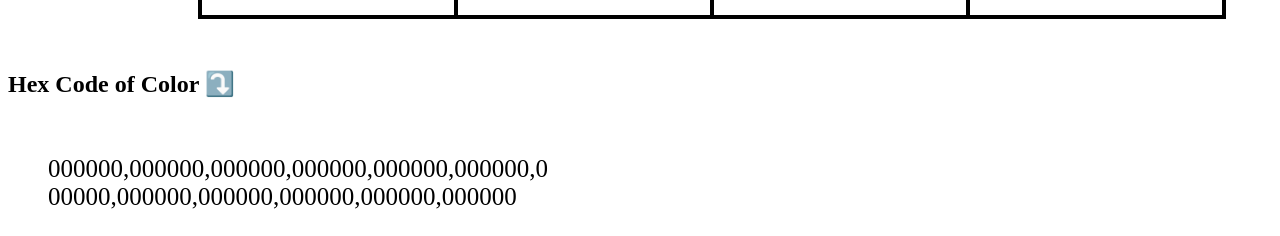
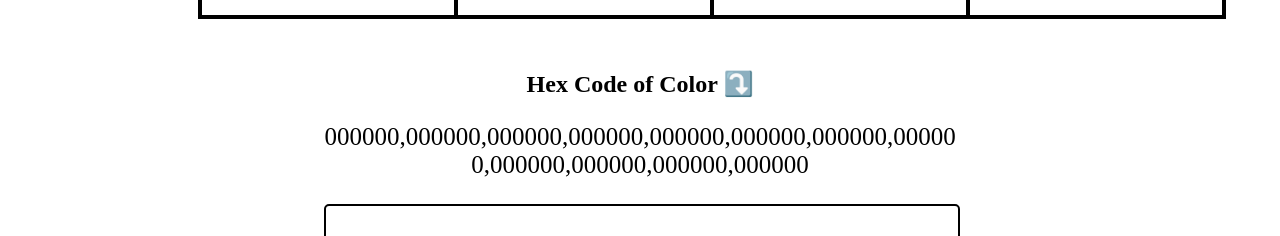
Before and after one commit to SeanUnland/helpfulhumanassessmentdeploy, a React (Create React App) app: page / in a window 1280 px wide. Shown: the part 692-928 px from the top of the page. Built offline with nearby package versions, Linux system fonts and the light colour scheme; no server answers; a web font is replaced by a local one.

Commit message:
Fixed some errors

```diff
--- a/src/App.css
+++ b/src/App.css
@@ -1,4 +1,10 @@
 @import url("https://fonts.googleapis.com/css2?family=Source+Serif+Pro:wght@300&display=swap");
+
+.hex-code {
+  text-align: center;
+  font-size: 24px;
+  margin: 0 0 0 0;
+}
 
 .color-string {
   max-width: 50%;
@@ -8,8 +14,9 @@
 }
 
 .list-of-hex-codes {
-  max-width: fit-content;
+  text-align: center;
   display: flex;
+  justify-content: center;
 }
 
 .color-swatch-container {
@@ -37,7 +44,3 @@ p {
 .color-container {
   margin: 4% 0 4% 0;
 }
-
-.hex-code {
-  font-size: 24px;
-}
--- a/src/App.js
+++ b/src/App.js
@@ -35,7 +35,7 @@ function App() {
       <TopNav />
       <div className="color-container">
         <ColorSwatch currentColor={currentColor} onSetColor={setCurrentColor} />
-        <FontAwesomeIcon icon="coffee" />
+
         <div className="color-swatch-container">
           {colorSwatch.map((color) => (
             <div
@@ -49,8 +49,9 @@ function App() {
         <Grid currentColor={currentColor} cells={cells} setCells={setCells} />
       </div>
       <h4 className="hex-code">Hex Code of Color ⤵️</h4>
+
       <div className="list-of-hex-codes">
-        <ul className="color-string"> {colorString}</ul>
+        <p className="color-string"> {colorString}</p>
       </div>
       <div>
         <ColorAPI />
--- a/src/components/TopNav.js
+++ b/src/components/TopNav.js
@@ -1,7 +1,6 @@
 import React, { useState } from "react";
 import "./top-nav.css";
 import Button from "@mui/material/Button";
-import { FontAwesomeIcon } from "@fortawesome/react-fontawesome";
 
 const TopNav = ({}) => {
   const [searchColor, setSearchColor] = useState("");
@@ -19,8 +18,6 @@ const TopNav = ({}) => {
   };
   return (
     <div className="top-nav">
-      <FontAwesomeIcon icon="fa-solid fa-mug-saucer" />
-      <i class="fa-solid fa-cabin"></i>
       <input
         className="search-bar"
         type="text"
--- a/src/components/color-api.css
+++ b/src/components/color-api.css
@@ -6,5 +6,6 @@
   max-width: 50%;
   text-align: center;
   border: 2px solid black;
+  border-radius: 5px;
   margin: 0 0 5% 25%;
 }
```
